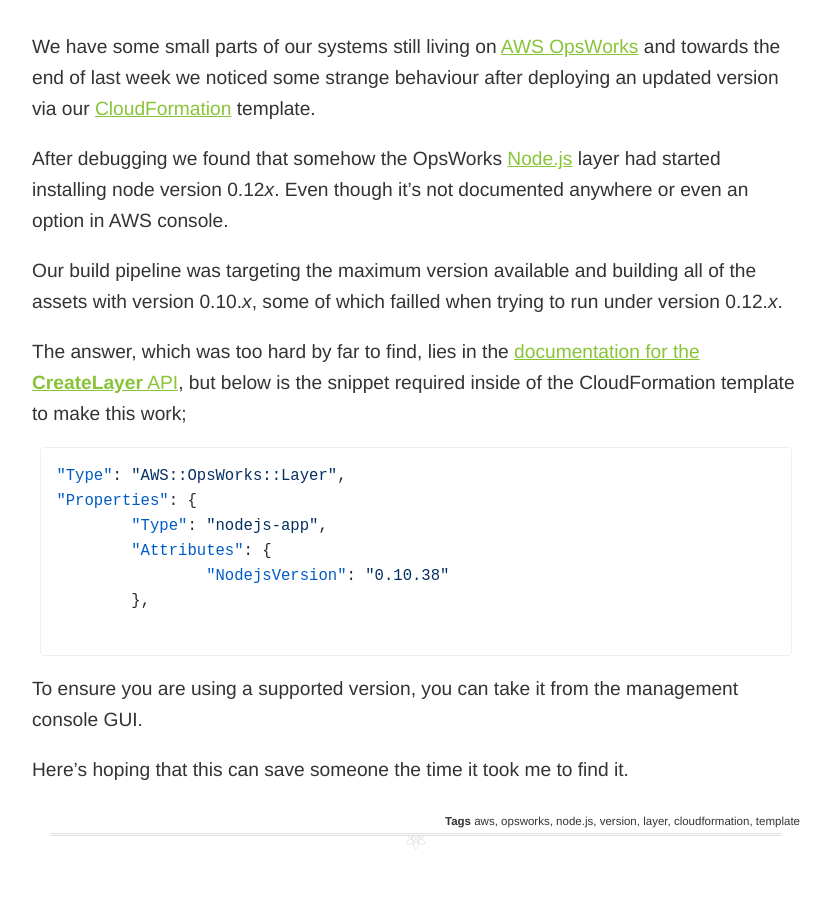
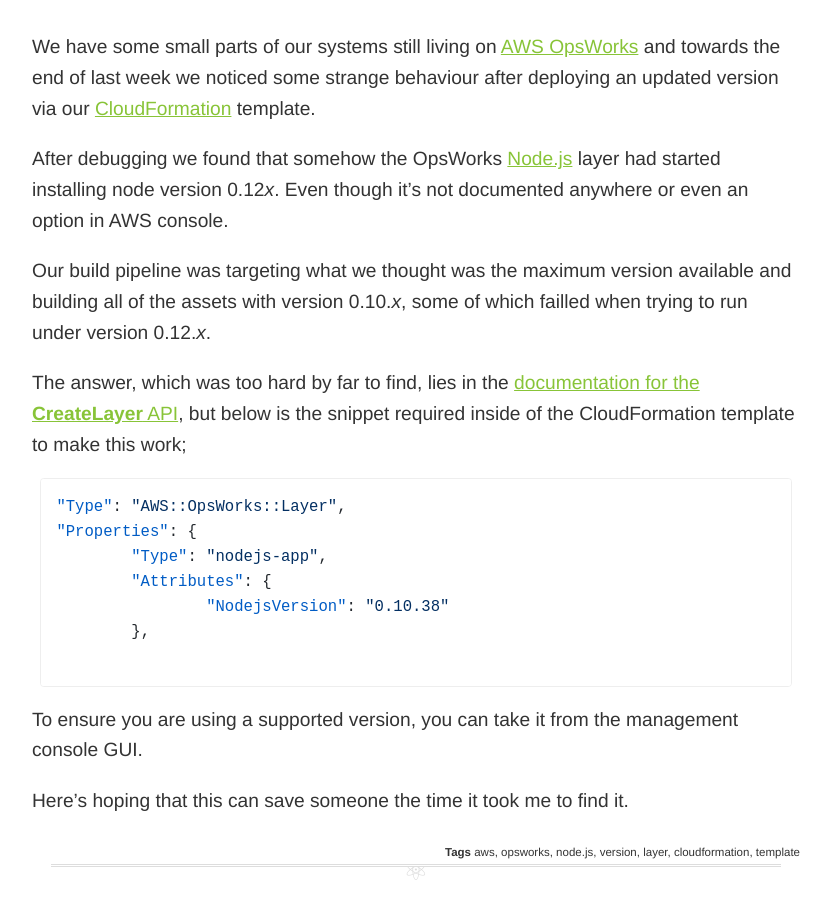
Before and after one commit to holidayextras/holidayextras.github.com, a Jekyll site: the page built from _posts/2015-08-17-AWS-OpsWorks-specify-Nodejs-version.md, in a window 1280 px wide and 900 px high, scrolled down 567 px. Shown: the whole window, without its empty margins (224-1055 px from the left). Built offline with Jekyll 4.4.1, drawn with Linux system fonts in a browser that asks for light colours; nearby versions of some CDN libraries; comment, search, counter and statistics services are not loaded.

Commit message:
Better sentence

```diff
--- a/_posts/2015-08-17-AWS-OpsWorks-specify-Nodejs-version.md
+++ b/_posts/2015-08-17-AWS-OpsWorks-specify-Nodejs-version.md
@@ -11,7 +11,7 @@
 
 After debugging we found that somehow the OpsWorks [Node.js](https://nodejs.org/) layer had started installing node version 0.12*x*. Even though it's not documented anywhere or even an option in AWS console.
 
-Our build pipeline was targeting the maximum version available and building all of the assets with version 0.10.*x*, some of which failled when trying to run under version 0.12.*x*.
+Our build pipeline was targeting what we thought was the maximum version available and building all of the assets with version 0.10.*x*, some of which failled when trying to run under version 0.12.*x*.
 
 The answer, which was too hard by far to find, lies in the [documentation for the **CreateLayer** API](http://docs.aws.amazon.com/opsworks/latest/APIReference/API_CreateLayer.html#opsworks-CreateLayer-request-Type), but below is the snippet required inside of the CloudFormation template to make this work;
 
```
